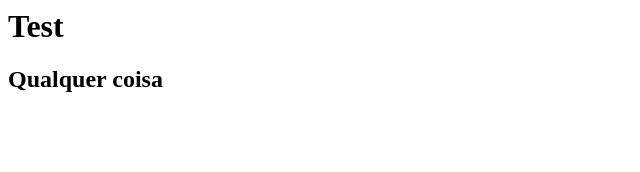
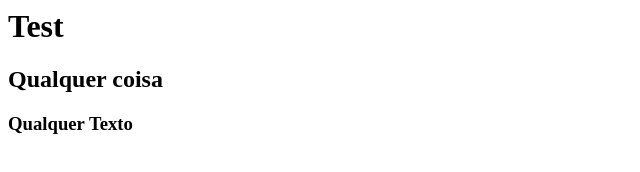
Before and after one commit to Carloskfoury/Teste, a plain HTML site: page index.html in a window 1280 px wide. Shown: the whole page, without its empty margins (0-640 px from the left). Drawn offline with Linux system fonts and the light colour scheme.

Commit message:
Teste homolog

```diff
--- a/index.html
+++ b/index.html
@@ -1,2 +1,3 @@
 <h1>Test</h1>
 <h2>Qualquer coisa</h2>
+<h3>Qualquer Texto</h3>
```
Also changed, not shown: 1 other file.
